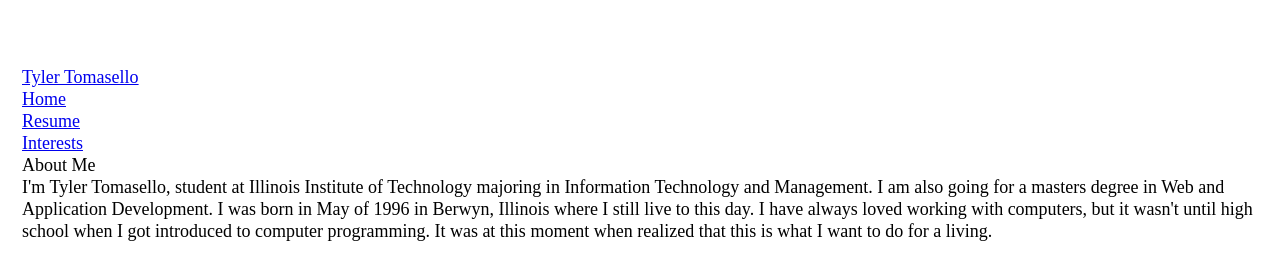
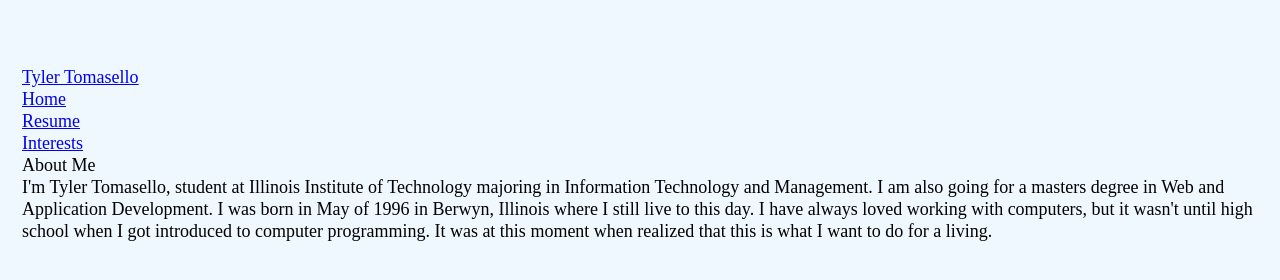
Before and after one commit to TylerTomasello/tomasello-co, a plain HTML site: page index.html in a window 1280 px wide. Drawn offline with Linux system fonts and the light colour scheme.

Commit message:
added background color to make a little more calm

```diff
--- a/screen.css
+++ b/screen.css
@@ -5,6 +5,7 @@ a,abbr,acronym,address,applet,article,aside,audio,b,big,blockquote,body,canvas,c
 html {
   font-size: 1.125em; /* 18 / 16 = 1.125 */
   line-height: 1.222em; /* 22 / 18 = 1.2222222222 */
+  background-color: AliceBlue;
 }
 
 body {
```
